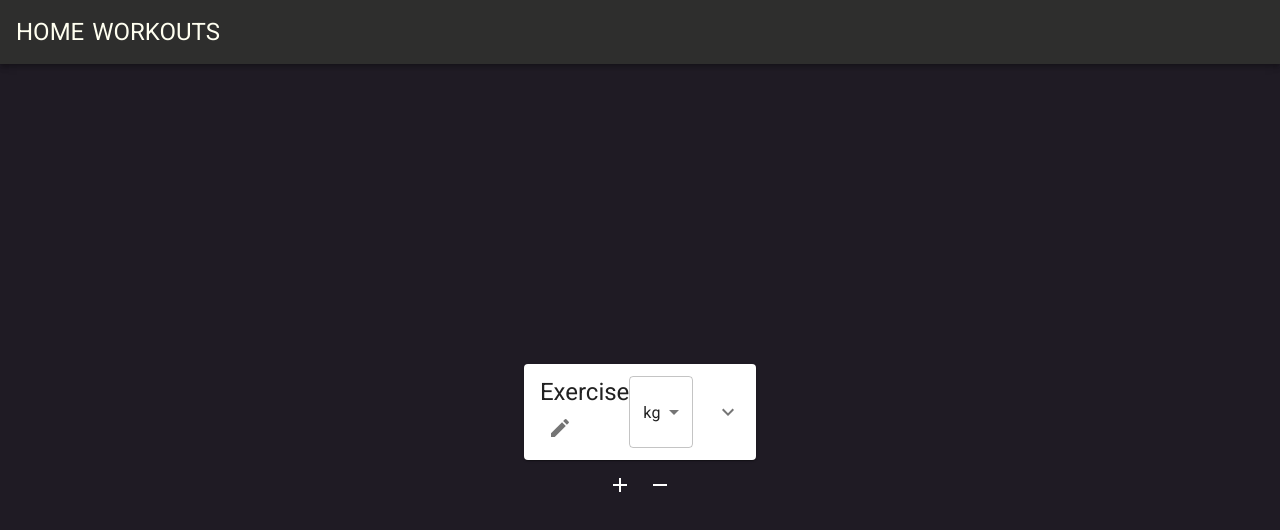
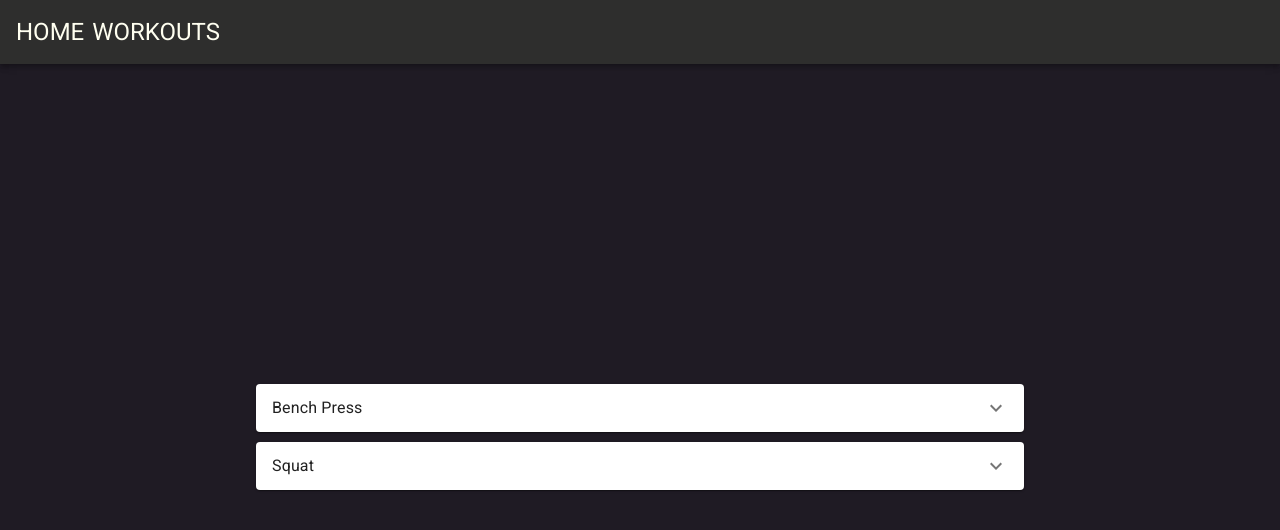
Before and after one commit to a-camarillo/workout-app, a React (Create React App) app in the folder app/: page /workouts in a window 1280 px wide. Shown: the top 530 px of the page. Built offline with nearby package versions, Linux system fonts and the light colour scheme.

Commit message:
add Exercise display component

```diff
--- a/app/src/App.tsx
+++ b/app/src/App.tsx
@@ -7,13 +7,15 @@ import '@fontsource/roboto/700.css';
 import { BrowserRouter, Route, Routes } from 'react-router-dom';
 import Home from './views/Home';
 import Workouts from './views/Workouts';
+import NewWorkout from './views/NewWorkout';
 
 const App = () => {
   return (
   	<BrowserRouter>
 		<Routes>
-			<Route path="/" element={<Home/>}/>
-			<Route path="/workouts" element={<Workouts/>}/>
+			<Route path='/' element={<Home/>}/>
+			<Route path='/workouts' element={<Workouts/>}/>
+			<Route path='/new-workout' element={<NewWorkout/>}/>
 		</Routes>
   	</BrowserRouter>
 
--- /dev/null
+++ b/app/src/views/NewWorkout.tsx
@@ -0,0 +1,31 @@
+import Exercise from '../components/Exercise';
+import Grid from '@mui/material/Grid';
+import Stack from '@mui/material/Stack';
+import Base from './Base';
+import AddRemove from '../components/AddRemove';
+import { useState } from 'react';
+
+const Workouts = () => {
+	const [listExercises, setListExercises] = useState([{}])
+
+	const handleAddExerciseClick = (): void => {
+		setListExercises(listExercises.concat([{}]))
+	}
+
+	const handleRemoveExerciseClick = (): void => {
+		setListExercises(listExercises.slice(0,-1))
+	}
+
+	return (
+		<Base>
+			<Stack>
+				{ listExercises.map((exercise, index) =>
+					<Exercise key={index} />
+				)}
+				<AddRemove addHandler={handleAddExerciseClick} removeHandler={handleRemoveExerciseClick}/>
+			</Stack>
+		</Base>
+	)
+}
+
+export default Workouts;
--- a/app/src/views/Workouts.tsx
+++ b/app/src/views/Workouts.tsx
@@ -1,28 +1,90 @@
-import Exercise from '../components/Exercise';
+import Base from './Base';
+import ExpandMoreIcon from '@mui/icons-material/ExpandMore';
+import Accordion from '@mui/material/Accordion';
+import AccordionSummary from '@mui/material/AccordionSummary';
+import AccordionDetails from '@mui/material/AccordionDetails';
+import Typography from '@mui/material/Typography';
+import Table from '@mui/material/Table';
+import TableRow from '@mui/material/TableRow';
+import TableHead from '@mui/material/TableHead';
+import TableCell from '@mui/material/TableCell';
+import TableBody from '@mui/material/TableBody';
+import TableContainer from '@mui/material/TableContainer';
 import Grid from '@mui/material/Grid';
 import Stack from '@mui/material/Stack';
-import Base from './Base';
-import AddRemove from '../components/AddRemove';
-import { useState } from 'react';
 
 const Workouts = () => {
-	const [listExercises, setListExercises] = useState([{}])
 
-	const handleAddExerciseClick = (): void => {
-		setListExercises(listExercises.concat([{}]))
-	}
-
-	const handleRemoveExerciseClick = (): void => {
-		setListExercises(listExercises.slice(0,-1))
-	}
+	const mockWorkout = [
+		{
+			title: 'Bench Press',
+			sets: [
+				{
+					reps: 10,
+					weight: 100,
+				},
+				{
+					reps: 8,
+					weight: 135,
+				},
+			]
+		},
+		{
+			title: 'Squat',
+			sets: [
+				{
+					reps: 10,
+					weight: 100,
+				},
+				{
+					reps: 8,
+					weight: 135,
+				},
+			]
+		},
+	]
 
 	return (
 		<Base>
-			<Stack>
-				{ listExercises.map((exercise, index) =>
-					<Exercise key={index} />
-				)}
-				<AddRemove addHandler={handleAddExerciseClick} removeHandler={handleRemoveExerciseClick}/>
+			<Stack
+				sx={{
+					minWidth: '60%',
+				}}
+			>
+			{mockWorkout.map((exercise) =>
+			<Grid item
+				sx={{
+					marginTop: '10px',
+			}}>
+				<Accordion>
+					<AccordionSummary
+						expandIcon={<ExpandMoreIcon />}
+					>
+						<Typography>
+							{exercise.title}
+						</Typography>
+					</AccordionSummary>
+					<AccordionDetails>
+						<Table>
+								<TableHead>
+											<TableRow>
+												<TableCell>Reps</TableCell>
+												<TableCell>Weight</TableCell>
+											</TableRow>
+								</TableHead>
+								<TableBody>
+											{ exercise.sets.map((set) =>
+												<TableRow>
+													<TableCell>{set.reps}</TableCell>
+													<TableCell>{set.weight}</TableCell>
+												</TableRow>
+											)}
+								</TableBody>
+						</Table>
+					</AccordionDetails>
+				</Accordion>
+			</Grid>
+			)}
 			</Stack>
 		</Base>
 	)
```
Also changed, not shown: app/src/components/ExerciseDisplay.tsx (added, +51 -0 lines).
